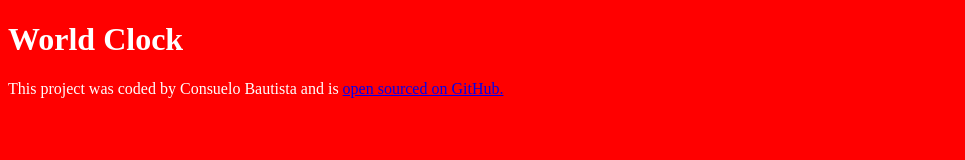
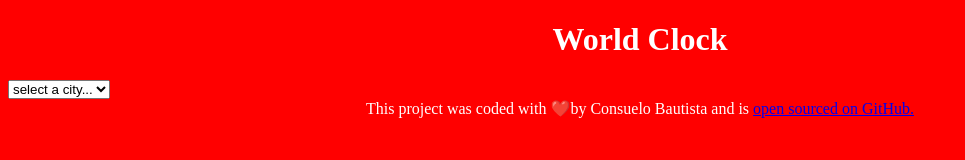
Before and after one commit to cbautista452/World-Clock, a plain HTML site: page index.html in a window 1280 px wide. Shown: the whole page, without its empty margins (0-965 px from the left). Drawn offline with Linux system fonts and the light colour scheme.

Commit message:
added html

```diff
--- a/index.html
+++ b/index.html
@@ -6,12 +6,27 @@
     <meta name="viewport" content="width=device-width, initial-scale=1.0" />
     <link rel="stylesheet" href="src/styles.css" />
     <title>World-Clock</title>
+    <head>
+    <body>
+   <div class="container">
     <h1>World Clock</h1>
+
+
+   <select>
+
+    <option value="">select a city...</option>
+   <option value="">London.</option>
+   <option value="">New York</option>
+   <option value="">Auckland</option>
+    </select>
+    </div>
     <footer>
-      This project was coded by Consuelo Bautista and is
-      <a href="#" target="_blank"> open sourced on GitHub.</a>
+      This project was coded with ❤️by Consuelo Bautista and is
+      <a href="https://github.com/cbautista452/World-Clock" target="_blank"> open sourced on GitHub.</a>
     </footer>
   </head>
   <script src="javascript/index.js"></script>
-  <body></body>
+</body>
+
+
 </html>
--- a/src/styles.css
+++ b/src/styles.css
@@ -2,3 +2,9 @@ body {
   background: red;
   color: white;
 }
+h1 {
+  text-align: center;
+}
+footer {
+  text-align: center;
+}
```
